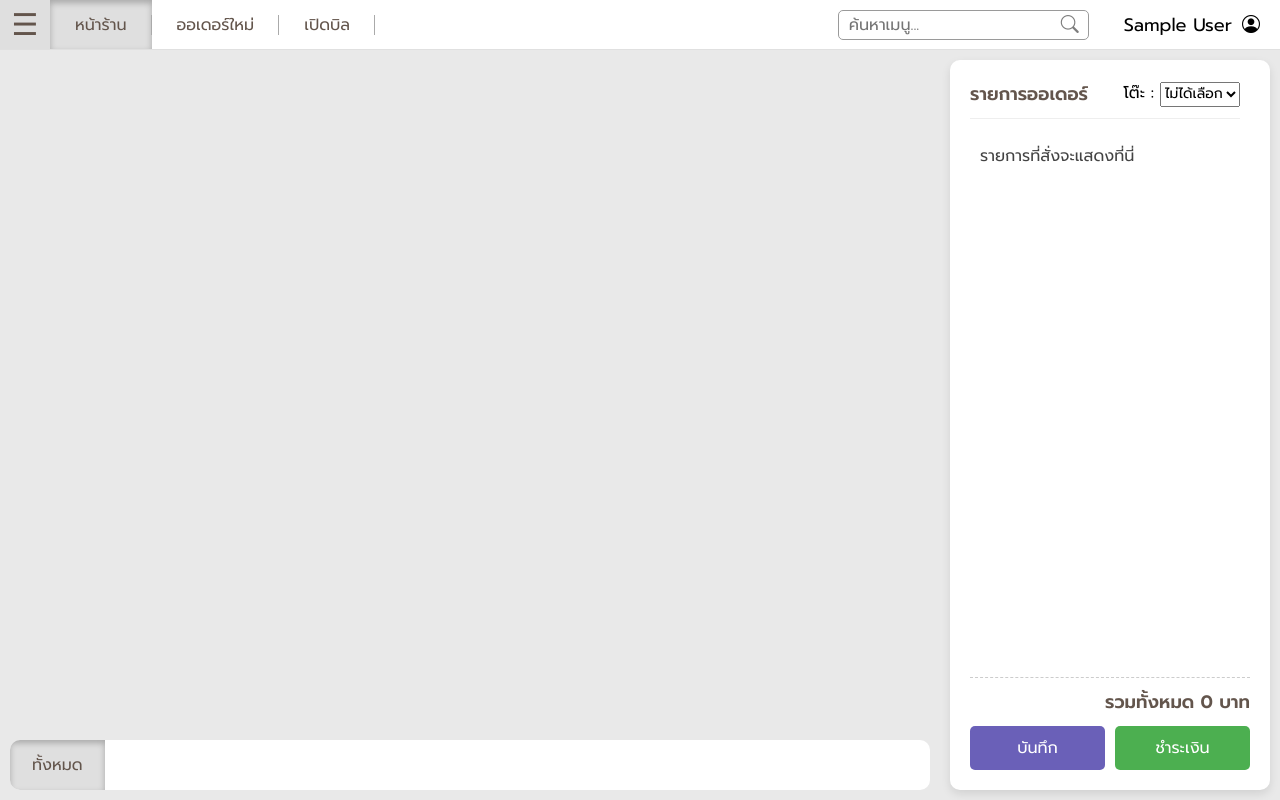
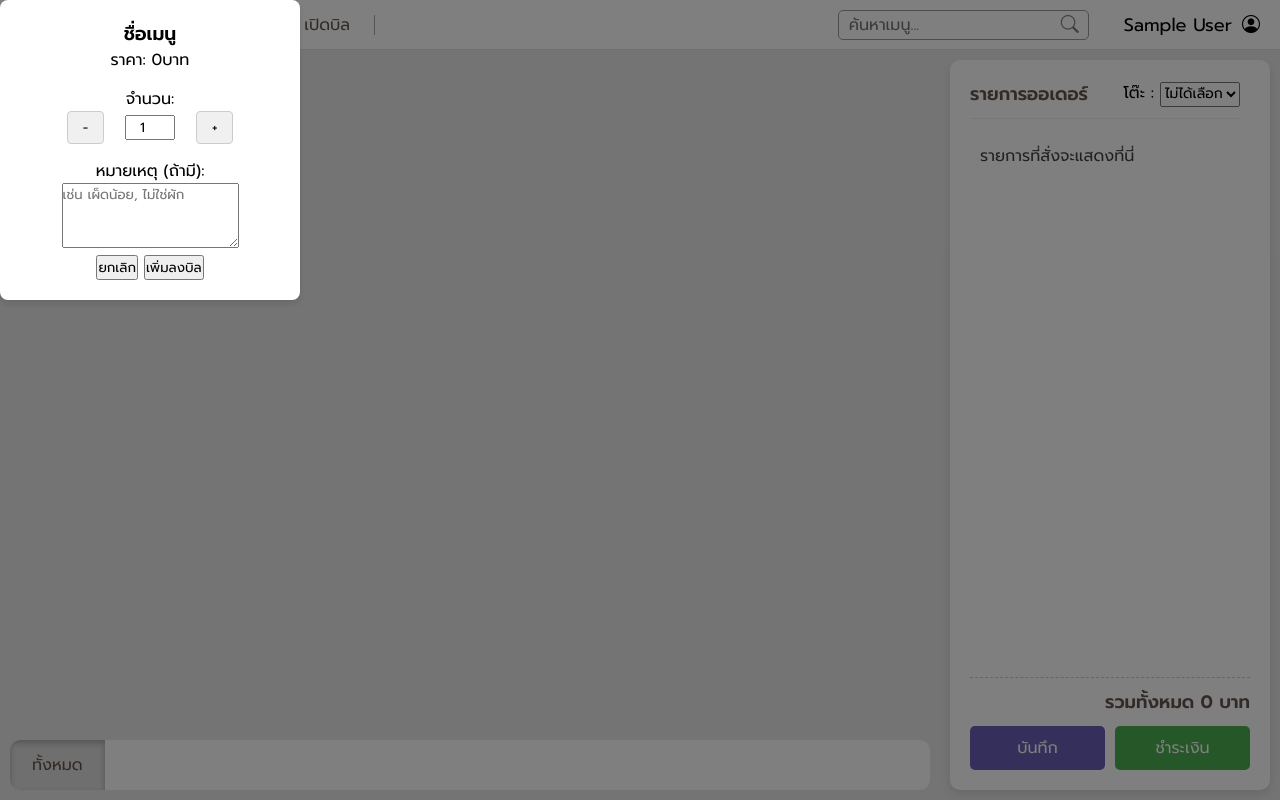
Before and after one commit to chontichano16-sketch/mypos, a PHP site: page / in a window 1280 px wide. Run offline with PHP 8.4, Linux system fonts and the light colour scheme; the visitor is signed in with stand-in values (Sample User, id 1); data that the repository does not hold is empty.

Commit message:
update popup

```diff
--- a/index.php
+++ b/index.php
@@ -113,13 +113,13 @@
                         $sql_tables = "SELECT * FROM tables";
                         $query_tabels = mysqli_query($conn, $sql_tables);
 
-                        if (mysqli_num_rows($query_tabels) > 0 ) {
-                            while($row_table = mysqli_fetch_assoc($query_tabels)) {
+                        if (mysqli_num_rows($query_tabels) > 0) {
+                            while ($row_table = mysqli_fetch_assoc($query_tabels)) {
                         ?>
                                 <option value="<?php echo $row_table['tables_number']; ?>">
-                                 T.<?php echo $row_table['tables_number']; ?>
+                                    T.<?php echo $row_table['tables_number']; ?>
                                 </option>
-                                <?php
+                        <?php
                             }
                         }
                         ?>
@@ -234,10 +234,30 @@
             </div>
         </div>
     </div>
-    <!-- ================================= popup เพิ่มคำสั่งพิเศษ ================================ -->
-     <div id="orderModal" style="display: none;">
+    <!-- ================================= popup สำหรับเพิ่มหมายเหตุ ================================ -->
+    <div id="orderModal" class="modal-over-lay">
+        <div class="order-modal-box">
+            <h3 id="modalProductName">ชื่อเมนู</h3>
+            <p>ราคา: <span id="modalProductPrice">0</span>บาท</p>
 
-     </div>
+            <div class="modal-qty-control">
+                <label>จำนวน: </label><br>
+                <button type="button" class="btn-qty" onclick="changeModalQty(-1)">-</button>
+                <input type="number" id="modalQty" class="input-qty" value="1" min="1" readonly>
+                <button type="button" class="btn-qty" onclick="changeModalQty(1)">+</button>
+            </div>
+
+            <div class="modal-remark-section">
+                <label>หมายเหตุ (ถ้ามี): </label><br>
+                <textarea id="modalRemark" class="input-remark" rows="3" placeholder="เช่น เผ็ดน้อย, ไม่ใช่ผัก"></textarea>
+            </div>
+
+            <div class="modal-action">
+                <button type="button" class="btn-cancel" onclick="closeOrderModal()">ยกเลิก</button>
+                <button type="button" class="btn-confirm" onclick="confirmAddToOrder">เพิ่มลงบิล</button>
+            </div>
+        </div>
+    </div>
 
 
     <script src="script.js"></script>
--- a/style2.css
+++ b/style2.css
@@ -680,6 +680,51 @@ body {
     border-radius: 5px;
     border: 1px solid #c6c6c6;
 }
+/* ========================= popup =====================เพิ่มหมายเหตุ */
+.modal-over-lay {
+    /* display: none; */
+    position: fixed;
+    top: 0;
+    left: 0;
+    width: 100%;
+    height: 100%;
+    background: rgba(0, 0, 0, 0.5);
+    z-index: 9999;
+    justify-content: center;
+    align-items: center;
+}
+
+.order-modal-box {
+    background: #fff;
+    width: 300px;
+    text-align: center;
+    padding: 20px;
+    box-shadow: 0 4px 6px rgba(0, 0, 0, 0.1);
+    border-radius: 8px;
+    justify-content: center;
+}
+
+.modal-qty-control {
+    margin: 15px 0;
+}
+
+.btn-qty {
+    padding: 5px 15px;
+    cursor: pointer;
+    -webkit-tap-highlight-color: transparent;
+    touch-action: manipulation;
+    transition: all 0,1s ease;
+    background: #f0f0f0;
+    border: 1px solid #ccc;
+    border-radius: 4px;
+}
+
+.input-qty {
+    width: 50px;
+    text-align: center;
+    margin: 0 15px;
+
+}
 
 /* ========================================================================
    ======================================================================== */
```
